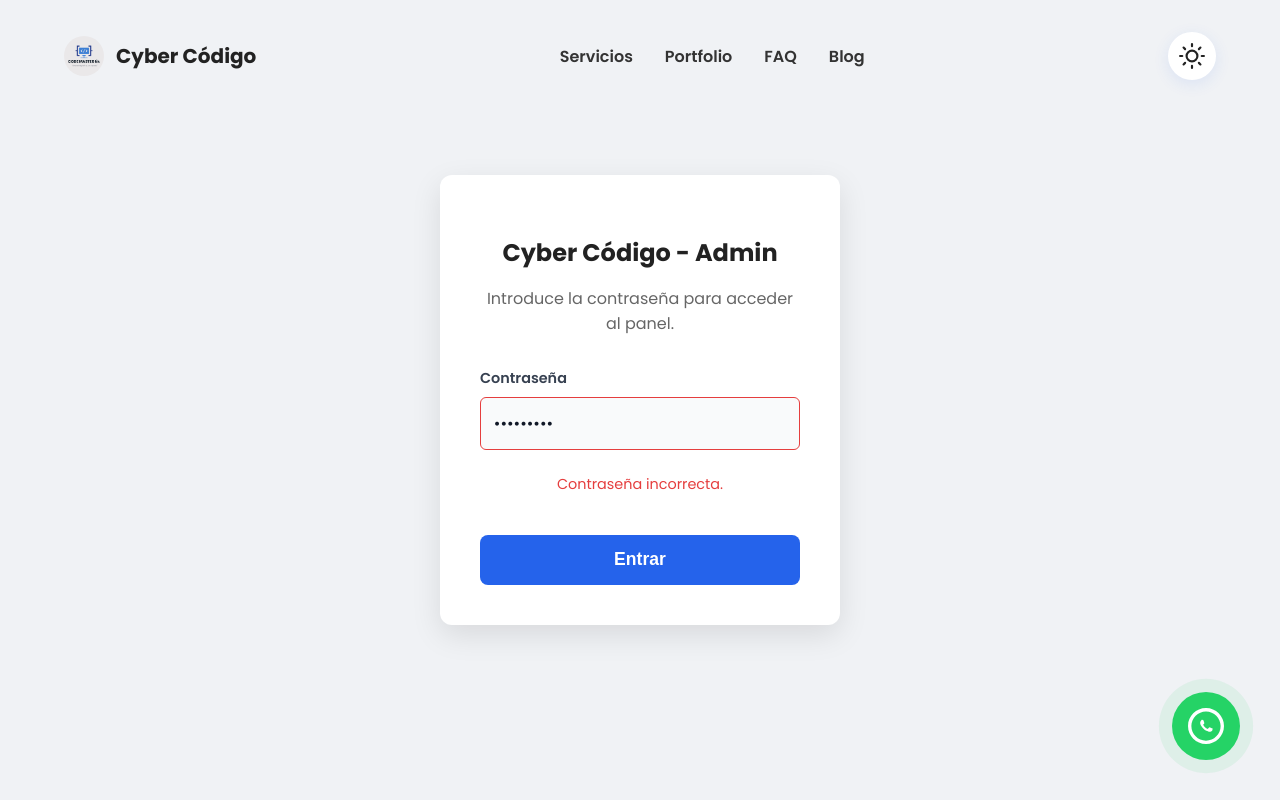
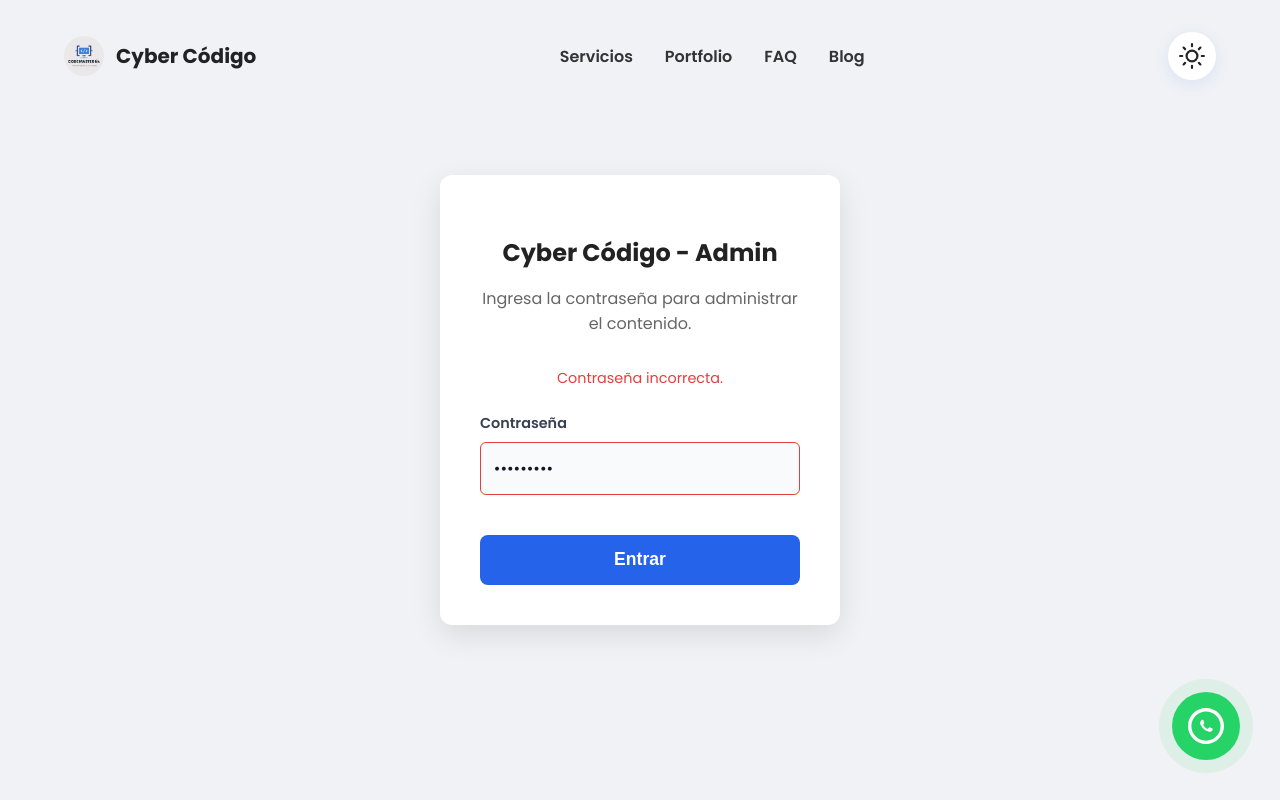
Before and after one commit to joseorteha/cyberCodigo, a Next.js app: page /admin/login in a window 1280 px wide. Both pictures are taken after typing "Sample123" into the empty fields and a click on the button "Entrar". Shown: the top 800 px of the page. Built offline with nearby package versions, Linux system fonts and the light colour scheme.

Commit message:
fix(deploy): Add netlify flag to all forms

```diff
--- a/src/app/admin/login/page.tsx
+++ b/src/app/admin/login/page.tsx
@@ -26,8 +26,9 @@ export default function LoginPage() {
     <div className="admin-login-container">
       <div className="login-box">
         <h2>Cyber Código - Admin</h2>
-        <p>Introduce la contraseña para acceder al panel.</p>
-        <form onSubmit={handleSubmit}>
+        <p>Ingresa la contraseña para administrar el contenido.</p>
+        {error && <p className="error-message">{error}</p>}
+        <form onSubmit={handleSubmit} data-netlify="false">
           <div className="form-group">
             <label htmlFor="password">Contraseña</label>
             <input
@@ -38,7 +39,6 @@ export default function LoginPage() {
               className={error ? 'input-error' : ''}
             />
           </div>
-          {error && <p className="error-message">{error}</p>}
           <button type="submit" className="submit-btn" disabled={loading}>
             {loading ? 'Verificando...' : 'Entrar'}
           </button>
--- a/src/components/PostEditor.tsx
+++ b/src/components/PostEditor.tsx
@@ -66,7 +66,7 @@ const PostEditor: React.FC<PostEditorProps> = ({ post, onSave, onClose }) => {
     <div className="modal-overlay" onClick={onClose}>
       <div className="modal-content" onClick={(e) => e.stopPropagation()}>
         <h2>{post?.id ? 'Editar Artículo' : 'Crear Nuevo Artículo'}</h2>
-        <form onSubmit={handleSubmit} className="post-editor-form">
+        <form onSubmit={handleSubmit} className="post-editor-form" data-netlify="false">
           <div className="form-group">
             <label htmlFor="title">Título</label>
             <input id="title" type="text" value={title} onChange={handleTitleChange} required />
```
